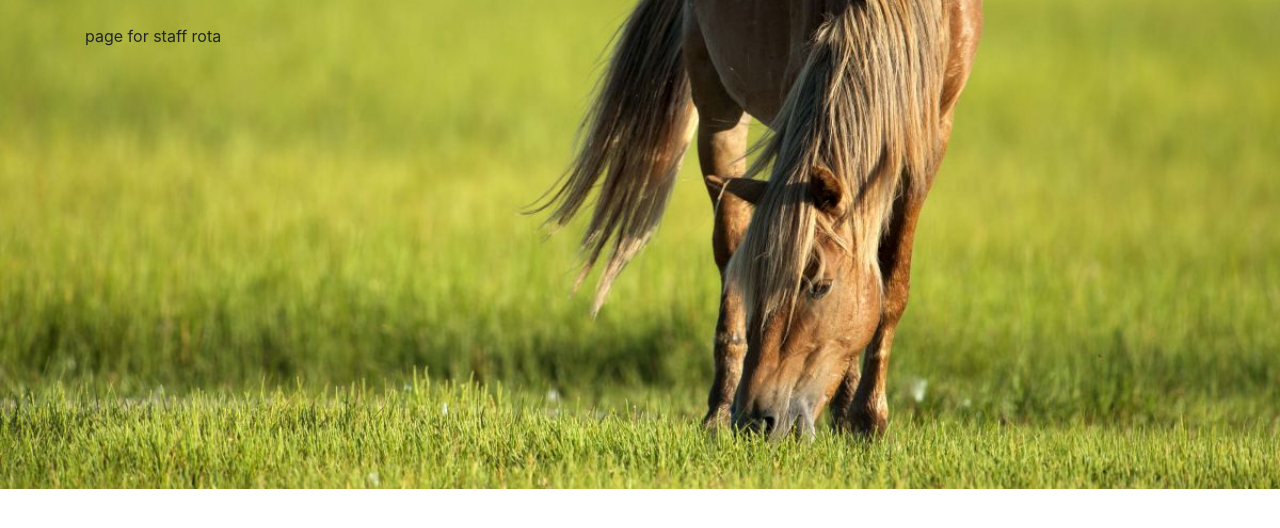
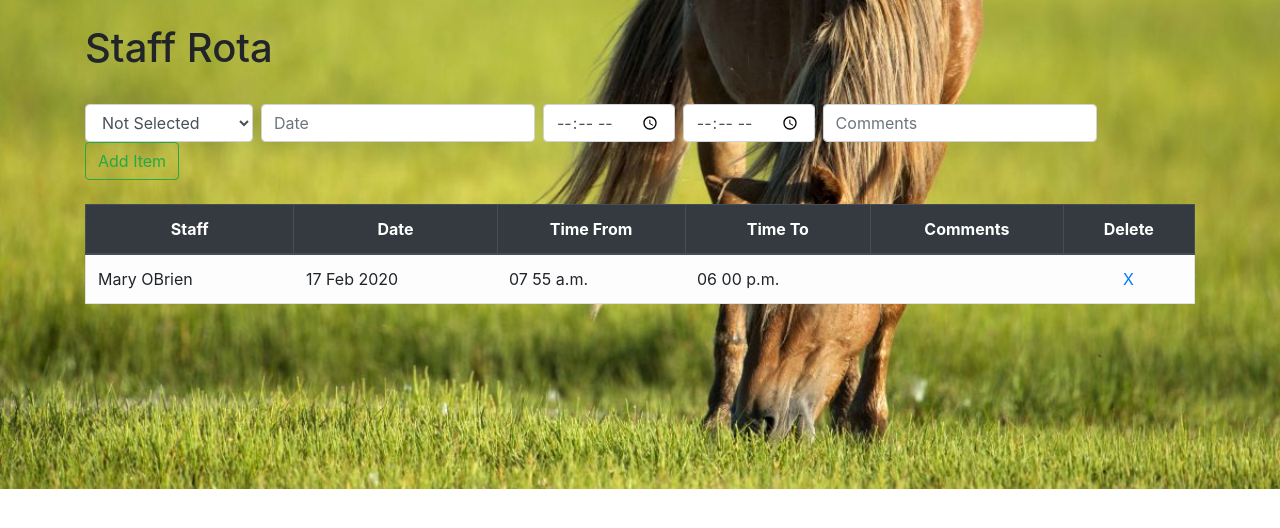
Before and after one commit to X00143365/3rdyearprojectX00143365, a Django app: page /rota in a window 1280 px wide. Shown: the part 56-584 px from the top of the page. Run offline with Django 3.2, Linux system fonts and the light colour scheme; data comes from the database, SQL or seed files in the repository; both versions use the stored data as it was after the commit; some libraries are stand-ins or nearby versions.

Commit message:
17Feb2020_23.22

```diff
--- a/module_task/models.py
+++ b/module_task/models.py
@@ -1,5 +1,6 @@
 from django.db import models
 from datetime import datetime,date
+from django.urls import reverse
 
 
 
@@ -34,3 +35,15 @@ class TaskList(models.Model):
 
     def __str__(self):
         return str(self.taskdate) + ' | ' + str(self.tasktime) + ' | ' +str(self.assingees) + ' | ' + self.taskdesc + ' | ' + str(self.location) + ' | ' +str(self.assingees) + ' | '  + str(self.completed)  + ' | '  + str(self.comments)
+
+
+class RotaList(models.Model):
+
+    rotastaffid = models.ForeignKey(StaffList,blank=True,null=True,default="staff member deleted", on_delete=models.SET_DEFAULT,limit_choices_to={'termindate': None},)
+    rotadate = models.DateField(auto_now_add=False, auto_now=False)
+    timefrom = models.TimeField(auto_now_add=False, auto_now=False,blank=True,null=True)
+    timeto = models.TimeField(auto_now_add=False, auto_now=False,blank=True,null=True)
+    comments = models.CharField(max_length=100,blank=True)
+
+    def __str__(self):
+        return str(self.rotastaffid) + ' | ' + str(self.rotadate) + ' | ' + str(self.timefrom) + ' | ' + str(self.timeto) + ' | ' + self.comments
--- a/module_task/templates/rota.html
+++ b/module_task/templates/rota.html
@@ -1,9 +1,89 @@
 {%extends 'base.html'%}
+
+
+{%block title %} Rota List {% endblock%}
 
 {% block content %}
 
-<title>Staff  Rota</title>
-<p> page for staff rota</p>
+<body>
+<h1> Staff Rota </h1>
+
+
+{% if messages %}
+  {% for message in messages %}
+
+    <div class="alert alert-success alert-dismissable" role="alert">
+      <button class="close" data-dismiss="alert">
+        <small><sup>x</sup></small>
+      </button>
+    {{ message }}
+  </div>
+  {% endfor %}
+
+{%endif %}
+</br>
+
+
+
+
+<form class="form-inline my-2 my-lg-0" method="POST">{% csrf_token %}
+
+    <select class="form-control mr-sm-2" name="rotastaffid">
+    <option value="" selected="selected">Not Selected</option>
+    {% for staff in all_staff %}
+        {% if staff.termindate is None %}
+           <option value="{{ staff.id }}">{{ staff.staffname }}</option>
+        {% endif %}
+    {% endfor %}
+   </select>
+  <input class="form-control mr-sm-2" type="text" id="datepicker" placeholder="Date"  name="rotadate">
+  <input class="form-control mr-sm-2" type="time" aria-label="Add" name="timefrom">
+  <input class="form-control mr-sm-2" type="time" aria-label="Add" name="timeto">
+  <input class="form-control mr-sm-2" type="add" placeholder="Comments" aria-label="Add" name="comments">
+  <button class="btn btn-outline-success my-2 my-sm-0" type="submit">Add Item</button>
+</form>
+
+</br>
+  {% if all_rotas %}
+  <table class="table table-bordered">
+
+    <thead class="thead-dark">
+      <tr>
+
+
+        <th scope="col">Staff</th>
+        <th scope="col">Date</th>
+        <th scope="col">Time From</th>
+        <th scope="col">Time To</th>
+        <th scope="col">Comments</th>
+        <th scope="col">Delete</th>
+      </tr>
+    </thead>
+
+    <tbody>
+      {% for rotas in all_rotas %}
+
+            <tr class="table table-borderless table-light" border-color>
+
+              <td> {{rotas.rotastaffid.staffname}} </td>
+              <td> {{rotas.rotadate|date:"d M Y"}} </td>
+              <td> {{rotas.timefrom|time:"h i a"}} </td>
+              <td> {{rotas.timeto|time:"h i a"}} </td>
+              <td> {{rotas.comments}} </td>
+              <td><center> <a href="{% url 'delete' rotas.id %}">X</a></center> </td>
+            </tr>
+
+
+      {% endfor %}
+    </tbody>
+  </table>
+  {% endif %}
+
+
+</br>
+
+</body>
+
 
 
 {% endblock %}
--- a/module_task/views.py
+++ b/module_task/views.py
@@ -1,6 +1,6 @@
 from django.shortcuts import render,redirect
-from .models import TaskList,StaffList
-from .forms import TaskListForm,StaffListForm
+from .models import TaskList,StaffList,RotaList
+from .forms import TaskListForm,StaffListForm,RotaListForm
 
 from django.contrib import messages
 from django.http import HttpResponseRedirect
@@ -146,13 +146,49 @@ def editstaff(request, staff_id):
         staff = StaffList.objects.get(pk=staff_id)
         return render(request,'editstaff.html',{'staff': staff})
 
- ##~~~~~~~~~~~~~~~~~~~~~~~~~~~~~~~~~~~~~~~~~~~~~~~~~~~~~~~~~~~~~~~~~~~~~~~~~~~~
+ ####################  STAFF ROTA   ########################################
+
+
+#function display task module and to post new tasks to database table
+def rota(request):
+
+    if request.method == 'POST':
+        form = RotaListForm(request.POST or None)
+
+        #save item and return success message
+        #if form.isvalid():
+        form.save()
+        all_rotas = RotaList.objects.all().order_by('rotadate','timefrom')
+        all_staff = StaffList.objects.all
+        messages.success(request, ('Rota item has been successfully added!'))
+        return render(request,'rota.html',{'all_rotas': all_rotas,'all_staff': all_staff})
+
+    else:
+        all_rotas = RotaList.objects.all().order_by('rotadate','timefrom')
+        all_staff = StaffList.objects.all
+        return render(request,'rota.html',{'all_rotas': all_rotas,'all_staff': all_staff})
+
+
+#function to delete a single item with success message
+def delete(request, rota_id):
+    rota = RotaList.objects.get(pk=rota_id)
+    rota.delete()
+    messages.success(request, ('Item has been successfully deleted!'))
+    return redirect('rota')
+
+
+
+#function to edit rota item ......
+
+
+
+####################  HORSES   ########################################
+
 
 def horses(request):
     return render(request,'horses.html',{})
 
-def rota(request):
-    return render(request,'rota.html',{})
+####################  LESSONS   ########################################
 
 def lessons(request):
     return render(request,'lessons.html',{})
```
Also changed, not shown: module_task/forms.py (+10 -1 lines), db.sqlite3.
